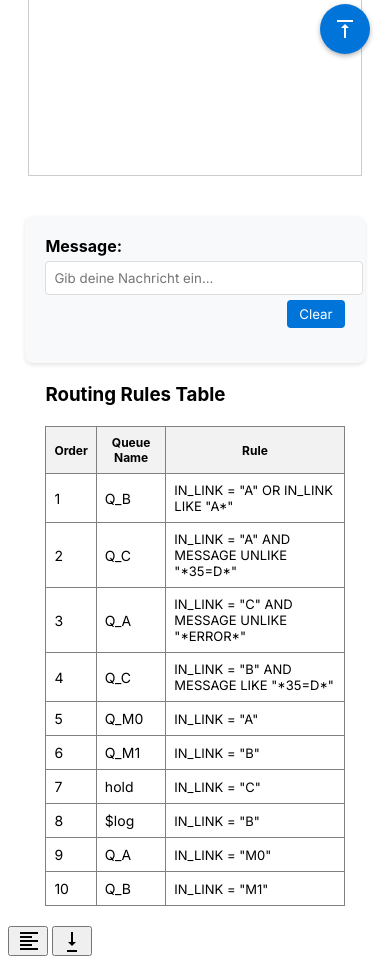
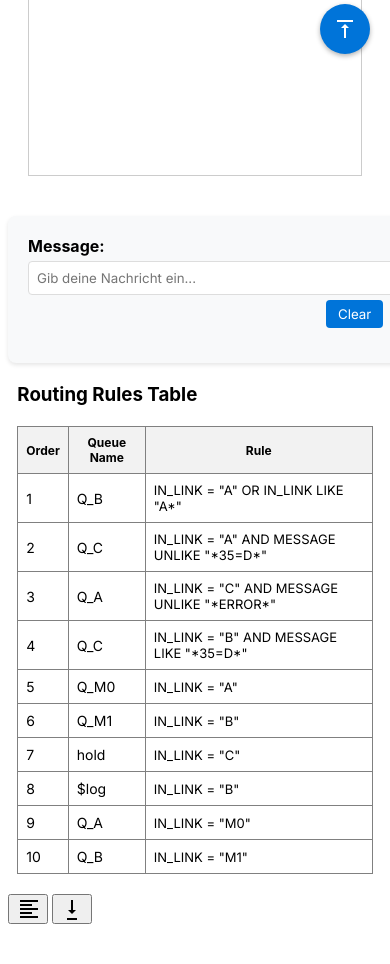
Before and after one commit to wu20003wu/igr, a Flask app: page / in a window 390 px wide; the page is wider, and only the part inside the window is pictured. Shown: the part 710-1674 px from the top of that part. After the commit the page ends 1634 px from the top of that part, so only its background shows below. Run offline with Flask 3, Linux system fonts and the light colour scheme; data comes from the database, SQL or seed files in the repository; some libraries are stand-ins or nearby versions; some web fonts are replaced.

Commit message:
responsiv

```diff
--- a/templates/index.html
+++ b/templates/index.html
@@ -115,6 +115,27 @@
       border-color: #0074D9;
       box-shadow: 0 0 0 2px rgba(0,116,217,0.2);
     }
+    .content-container {
+      margin: 20px auto;
+      width: 80%;
+      background: #f8f9fa;
+      padding: 20px;
+      border-radius: 8px;
+      box-shadow: 0 2px 4px rgba(0,0,0,0.1);
+    }
+
+    #rulesTable.content-container {
+      background: transparent;
+      box-shadow: none;
+      padding: 0;
+    }
+
+    /* Responsive Design */
+    @media (max-width: 768px) {
+      .content-container {
+        width: 95%;
+      }
+    }
   </style>
 </head>
 <body>
@@ -142,7 +163,7 @@
   </div>
 
   <!-- Füge nach dem cy div und vor der Tabelle ein -->
-  <div style="margin: 20px auto; width: 80%; background: #f8f9fa; padding: 20px; border-radius: 8px; box-shadow: 0 2px 4px rgba(0,0,0,0.1);">
+  <div class="content-container">
     <form id="messageForm" class="message-form">
       <div style="margin-bottom: 15px;">
         <label for="message" style="display: block; margin-bottom: 5px; font-weight: bold;">Message:</label>
@@ -162,7 +183,7 @@
   </div>
 
   <!-- Add after the cytoscape div -->
-  <div id="rulesTable" style="margin: 20px auto; width: 80%;">
+  <div id="rulesTable" class="content-container">
     <h3>Routing Rules Table</h3>
     <table border="1" cellpadding="8" style="border-collapse: collapse; width: 100%; margin-top: 20px; font-size: 14px;">
         <thead>
@@ -457,6 +478,11 @@
       });
     });
 
+    window.addEventListener('resize', function() {
+      cy.resize();
+      cy.fit(null, 50); // fit with 50px padding
+    });
+
     // Füge zum bestehenden Script hinzu
     document.getElementById('messageForm').addEventListener('submit', function(e) {
       e.preventDefault();
```
